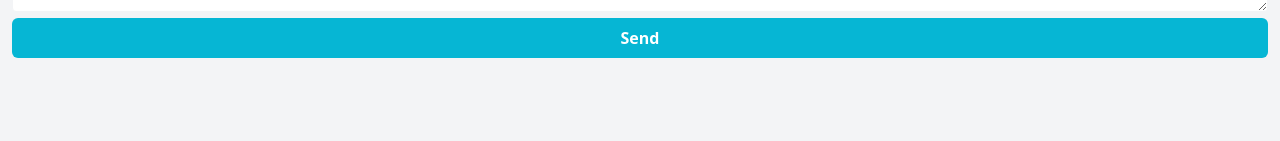
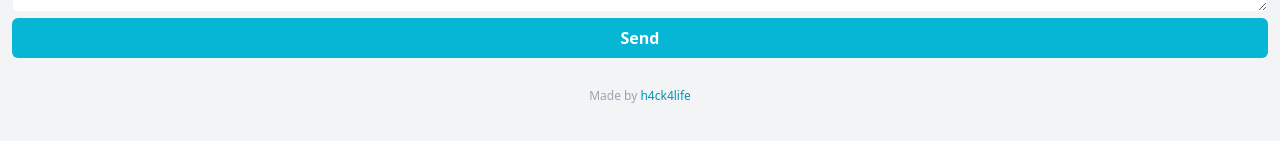
Before and after one commit to h4ck4life/chatgpt-web, a Next.js app: page / in a window 1280 px wide. Shown: the part 223-364 px from the top of the page. Built offline with nearby package versions, Linux system fonts and the light colour scheme.

Commit message:
Add footer info

```diff
--- /dev/null
+++ b/components/Footer.tsx
@@ -0,0 +1,19 @@
+export default function Footer() {
+  return (
+    <footer className="p-3 text-gray-400">
+      <div className="text-center container mx-auto">
+        <span className="text-xs">
+          Made by{" "}
+          <a
+            href="https://github.com/h4ck4life"
+            target="_blank"
+            rel="noopener noreferrer"
+            className="text-cyan-600"
+          >
+            h4ck4life
+          </a>
+        </span>
+      </div>
+    </footer>
+  );
+}
--- a/pages/index.tsx
+++ b/pages/index.tsx
@@ -3,6 +3,7 @@ import Image from "next/image";
 import { Inter } from "@next/font/google";
 import Header from "@/components/Header";
 import Main from "@/components/Main";
+import Footer from "@/components/Footer";
 
 const inter = Inter({ subsets: ["latin"] });
 
@@ -12,6 +13,7 @@ export default function Home() {
       <div>
         <Header />
         <Main />
+        <Footer />
       </div>
     </>
   );
```
